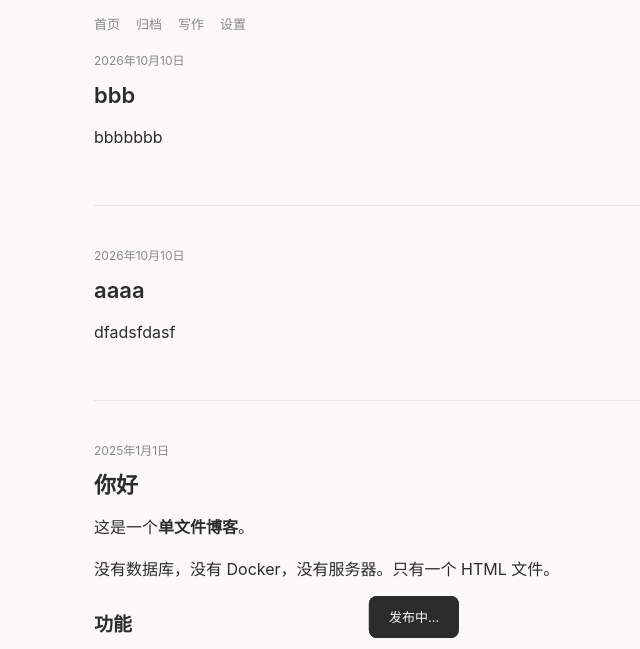
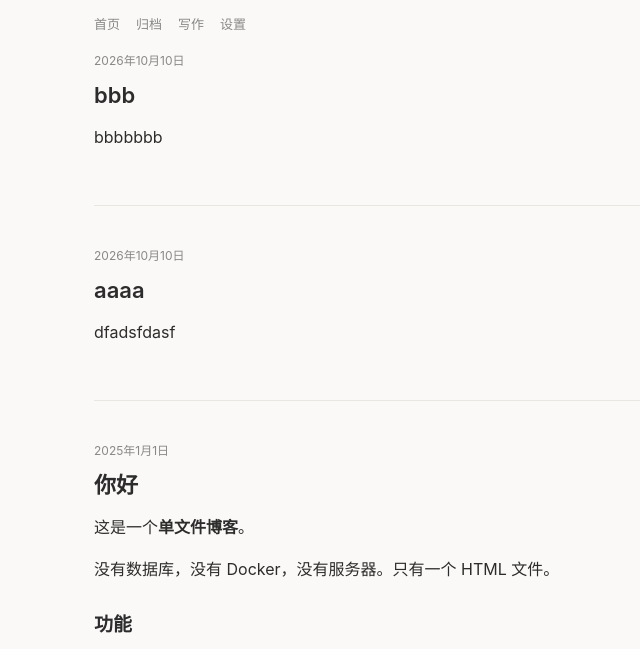
Before and after one commit to bilipan/jot, a plain HTML site: page index.html in a window 1280 px wide. Shown: the part 138-787 px from the top of the page, without its empty margins (226-866 px from the left). Drawn offline with Linux system fonts and the light colour scheme.

Commit message:
fix: 清除已写入 HTML 的浏览器扩展残留和 stale toast

```diff
--- a/index.html
+++ b/index.html
@@ -546,5 +546,5 @@ window.addEventListener('hashchange',route);
 })();
 </script>
 
-
-<div id="clearly-skim-root"></div><div id="clearly-skim-hint-root"></div><div id="clearly-root"><iframe id="clearly-container" referrerpolicy="origin-when-cross-origin" allowfullscreen="" srcdoc="&lt;!DOCTYPE html&gt;&lt;html&gt;&lt;head&gt;&lt;/head&gt;&lt;body&gt;&lt;div class=&quot;frame-root&quot;&gt;&lt;/div&gt;&lt;/body&gt;&lt;/html&gt;"></iframe></div><div class="toast">发布中…</div><div id="immersive-translate-browser-popup" style="all: initial"></div><div id="clearly-skim-root"></div><div id="clearly-root"><iframe id="clearly-container" referrerpolicy="origin-when-cross-origin" allowfullscreen="" srcdoc="&lt;!DOCTYPE html&gt;&lt;html&gt;&lt;head&gt;&lt;/head&gt;&lt;body&gt;&lt;div class=&quot;frame-root&quot;&gt;&lt;/div&gt;&lt;/body&gt;&lt;/html&gt;"></iframe></div><div class="toast">发布中…</div></body><div id="immersive-translate-browser-popup" style="all: initial"></div></html>
+</body>
+</html>
```
